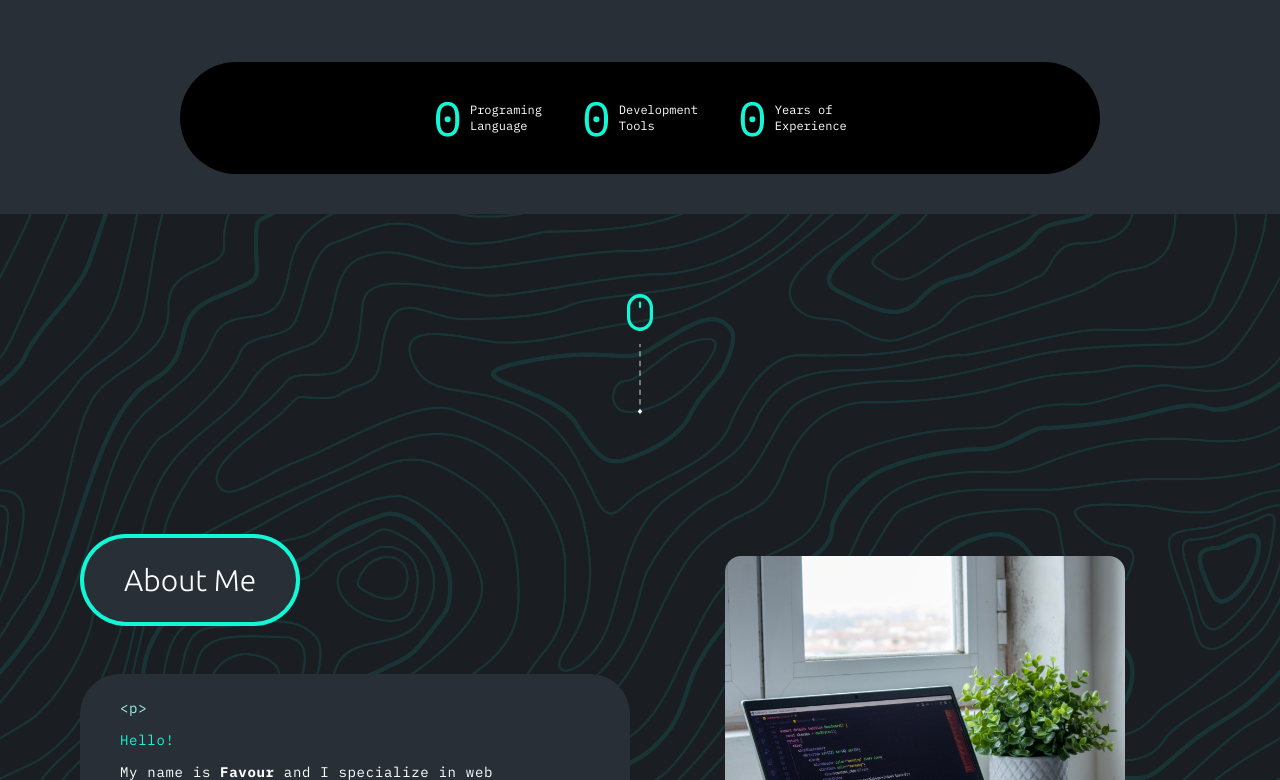
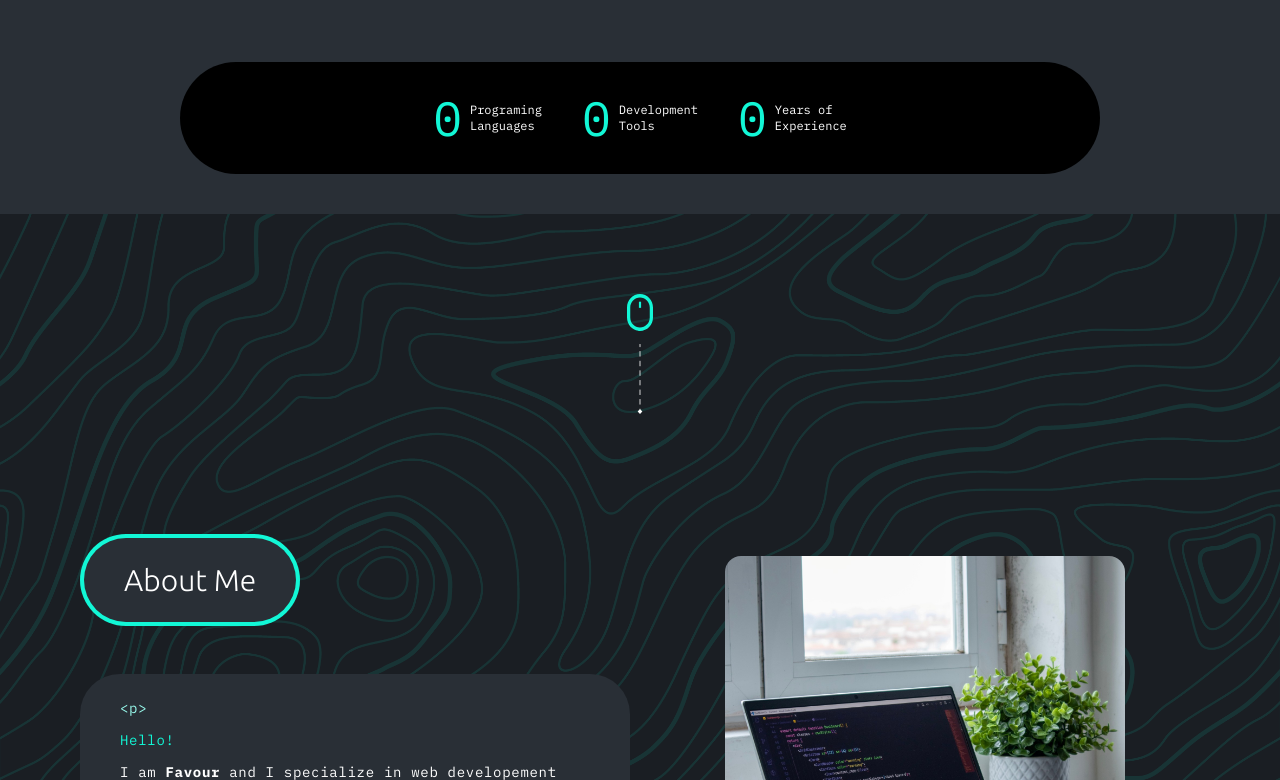
Before and after one commit to zayonsoft/zayonsoft-portfolio, a Next.js app: page / in a window 1280 px wide. Shown: the part 840-1620 px from the top of the page. Built offline with nearby package versions, Linux system fonts and the light colour scheme; no server answers.

Commit message:
Programming Languages Pluralization, Seun Project Overview Correction

```diff
--- a/components/landing/AboutSection.tsx
+++ b/components/landing/AboutSection.tsx
@@ -37,8 +37,8 @@ export default function AboutSection() {
               </p>
               <p className="text-[#12F7D6]">Hello!</p>
               <p>
-                My name is <b>Favour</b> and I specialize in web developement
-                that utilizes <span className="text-[#12F7D6]">HTML</span>,
+                I am <b>Favour</b> and I specialize in web developement that
+                utilizes <span className="text-[#12F7D6]">HTML</span>,
                 <span className="text-[#12F7D6]"> CSS</span>,
                 <span className="text-[#12F7D6]"> JS</span>, and
                 <span className="text-[#12F7D6]"> REACT</span> etc. I am an
--- a/components/landing/Main.tsx
+++ b/components/landing/Main.tsx
@@ -176,7 +176,7 @@ export default function Main() {
             <h2 className="text-[#12F7D6] text-5xl">{numberOfLanguages}</h2>
             <p className="text-white grid text-xs">
               <span>Programing</span>
-              <span>Language</span>
+              <span>Languages</span>
             </p>
           </div>
 
--- a/public/data/data.json
+++ b/public/data/data.json
@@ -272,7 +272,7 @@
     "hero_images": ["/smart_agro/hero1.png", "/smart_agro/hero2.png"],
     "year": "2024",
     "type": "Undergraduate Thesis",
-    "overview": "A highly interactive and responsive website that contains embedded with a chatbot that allows users to ask about their poultry related issues and gives them apt responses in real-time.",
+    "overview": "A highly interactive and responsive website embedded with a chatbot that allows users to ask about their poultry related issues and gives them apt responses in real-time.",
     "problem": "The need to provide poultry farmers or other related individuals with real-time responses and a reliable standby solution to problems or diseases involving poultry.",
     "project_images": [
       ["/smart_agro/project00.png", "/smart_agro/project01.png"],
```
